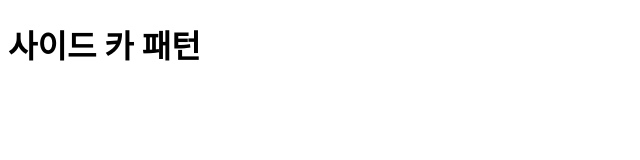
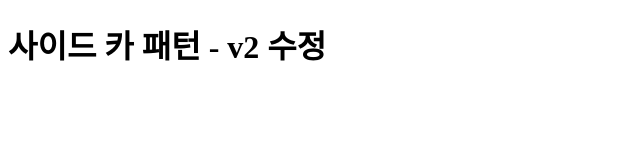
Before and after one commit to PythonTeacher/web-repo, a plain HTML site: page index.html in a window 1280 px wide. Shown: the whole page, without its empty margins (0-640 px from the left). Drawn offline with Linux system fonts and the light colour scheme.

Commit message:
Update index.html
update

```diff
--- a/index.html
+++ b/index.html
@@ -6,6 +6,6 @@
     <title>사이드 카 패턴</title>
 </head>
 <body>
-    <h1>사이드 카 패턴</h1>
+    <h1>사이드 카 패턴 - v2 수정</h1>
 </body>
 </html>
```
